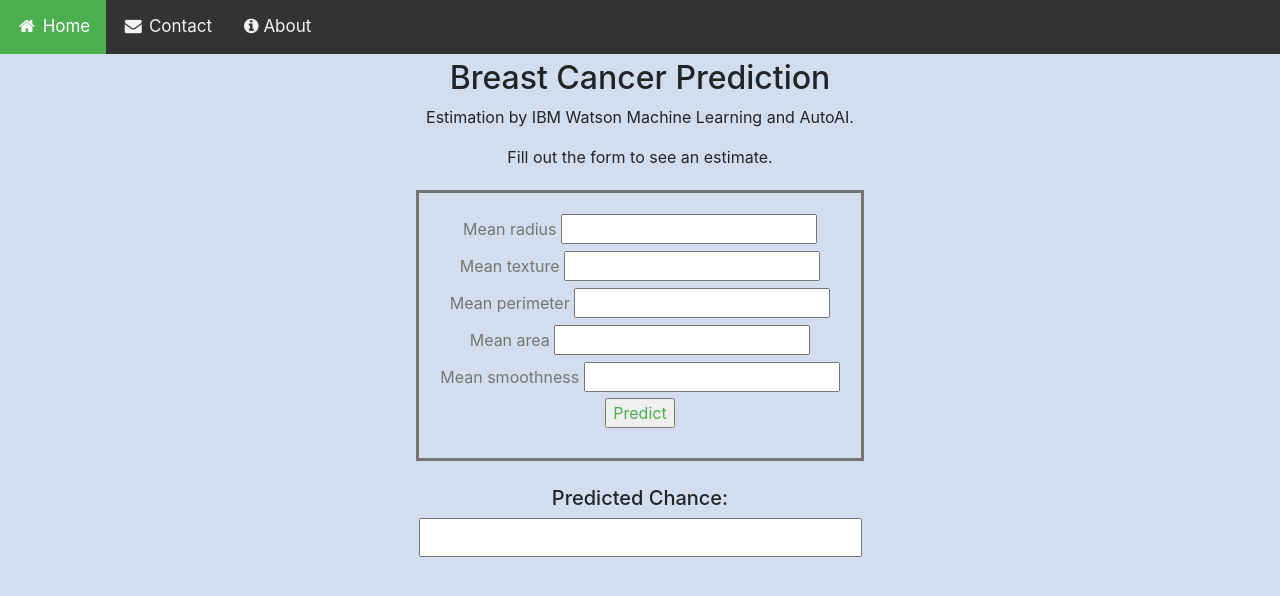
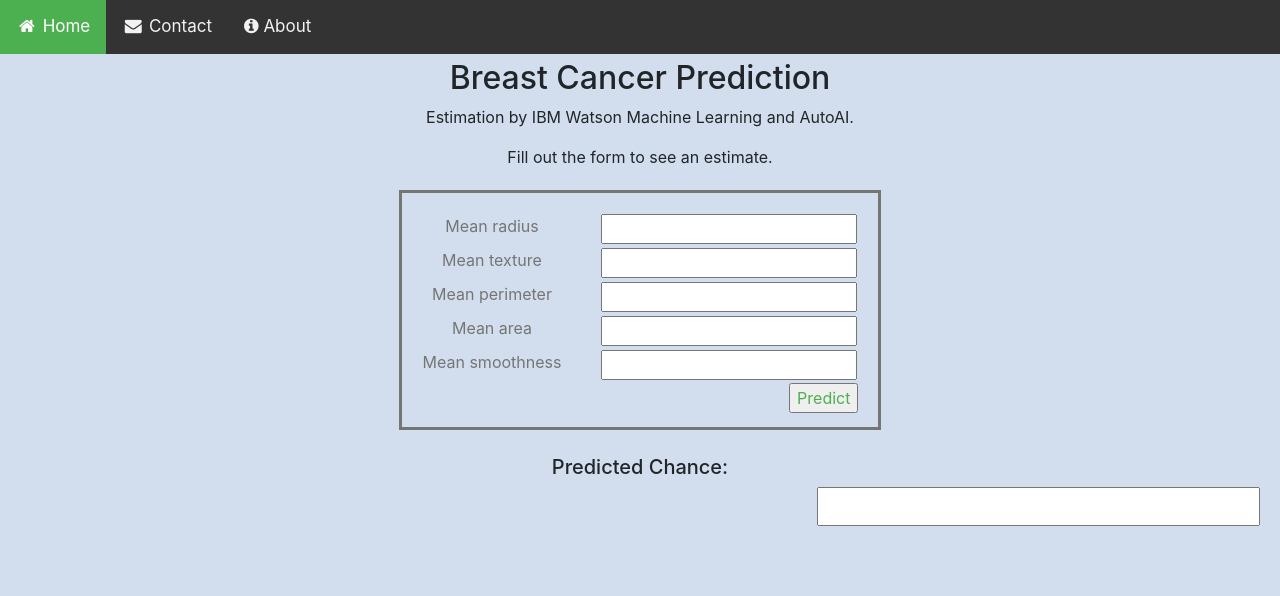
Before and after one commit to genberg/autoai, a Python web app: template web-app/templates/index.html in a window 1280 px wide. Shown: the top 596 px of the page. Run offline with Jinja, Linux system fonts and the light colour scheme; the template is opened without the code that fills it, so the values that code supplies are empty, except form fields; form fields are guessed from the names that the template uses; some libraries are stand-ins or nearby versions.

Commit message:
Update styles.css

```diff
--- a/web-app/static/styles/styles.css
+++ b/web-app/static/styles/styles.css
@@ -53,3 +53,8 @@ float: right;
     padding: 20px!important;
     margin: auto!important;
 }
+
+input {
+    float: right !important;
+    margin-left: 40px !important;
+}
```
